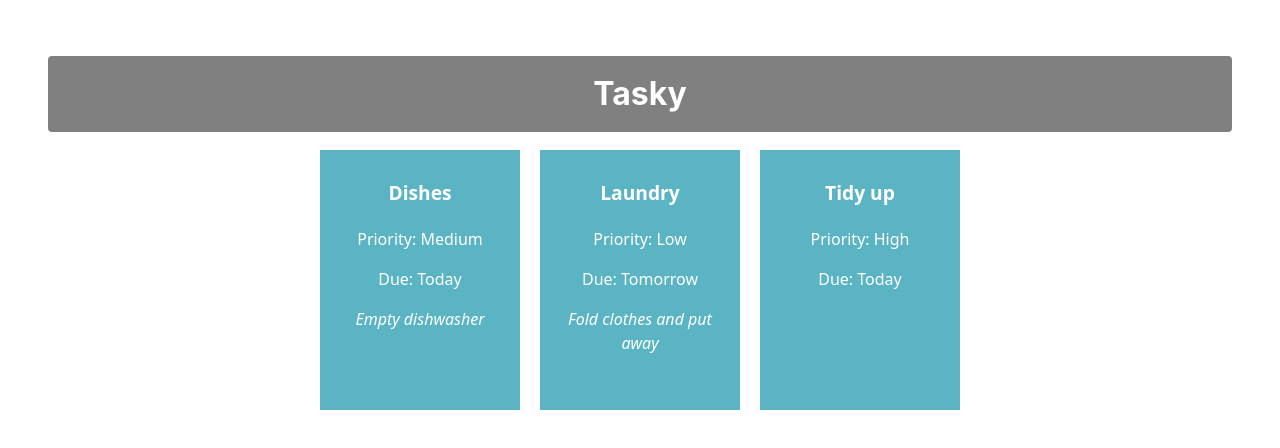
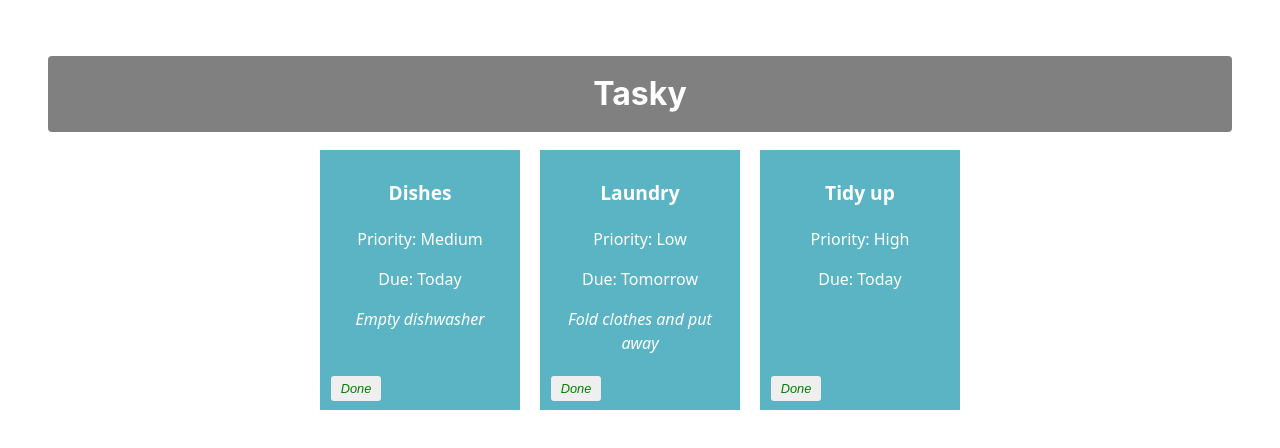
Before and after one commit to mari2701/react-basics-labs, a React (Vite) app in the folder tasky/: page / in a window 1280 px wide. Shown: the top 448 px of the page. Built offline with nearby package versions, Linux system fonts and the light colour scheme.

Commit message:
Mark task as done

```diff
--- a/tasky/src/App.css
+++ b/tasky/src/App.css
@@ -45,3 +45,20 @@
 
   font-style: italic;
 }
+
+button {
+  border: none;
+  border-radius: 3px;
+  font-style: italic;
+  font-size: 0.8em;
+  margin: 4px 6px;
+  width: 50px;
+  height: 25px;
+}
+
+.doneButton {
+  position: absolute;
+  bottom: 5px;
+  left: 5px;
+  color: green;
+}
--- a/tasky/src/App.jsx
+++ b/tasky/src/App.jsx
@@ -6,21 +6,31 @@
 
    const [ taskState, setTaskState ] = useState({
     tasks: [
-      { id: 1, title:"Dishes", description: "Empty dishwasher", deadline: "Today", priority: "Medium" },
-      { id: 2, title: "Laundry", description: "Fold clothes and put away", deadline: "Tomorrow", priority: "Low" },
-      { id: 3, title: "Tidy up", deadline: "Today", priority: "High" }
+      { id: 1, title:"Dishes", description: "Empty dishwasher", deadline: "Today", done: false , priority: "Medium" },
+      { id: 2, title: "Laundry", description: "Fold clothes and put away", deadline: "Tomorrow", done: false, priority: "Low" },
+      { id: 3, title: "Tidy up", deadline: "Today", done: false, priority: "High" }
     ]
   });
+
+  const doneHandler = (taskIndex) => {
+    const tasks = [...taskState.tasks];
+    tasks[taskIndex].done = !tasks[taskIndex].done;
+    setTaskState({tasks});
+    console.log(`${taskIndex} ${tasks[taskIndex].done}`);
+  }
+
 
     return (
     <div className="container">
       <h1>Tasky</h1>
-         {taskState.tasks.map((task) => (
+         {taskState.tasks.map((task, index) => (
     <Task
       title={task.title}
       description={task.description}
       deadline={task.deadline}
       priority={task.priority}
+      done={task.done}
+      markDone={() => doneHandler(index)}
       key={task.id}
     />
   ))}
--- a/tasky/src/components/Task.jsx
+++ b/tasky/src/components/Task.jsx
@@ -2,14 +2,24 @@
 
 const Task = (props) => {
 
+
+
+
        return (
-        <div className="card">
+          <div className="card" style={{backgroundColor: props.done ? 'lightgrey' : '#5bb4c4'}}>
             <p className="title">{props.title}</p>
             <p>Priority: {props.priority}</p>
             <p>Due: {props.deadline}</p>
             <p className="describe">{props.description}</p>
+            <button onClick={props.markDone} className='doneButton'>Done</button>
+
         </div>
     )
+
+
+
+
+
 
 
 }
```
